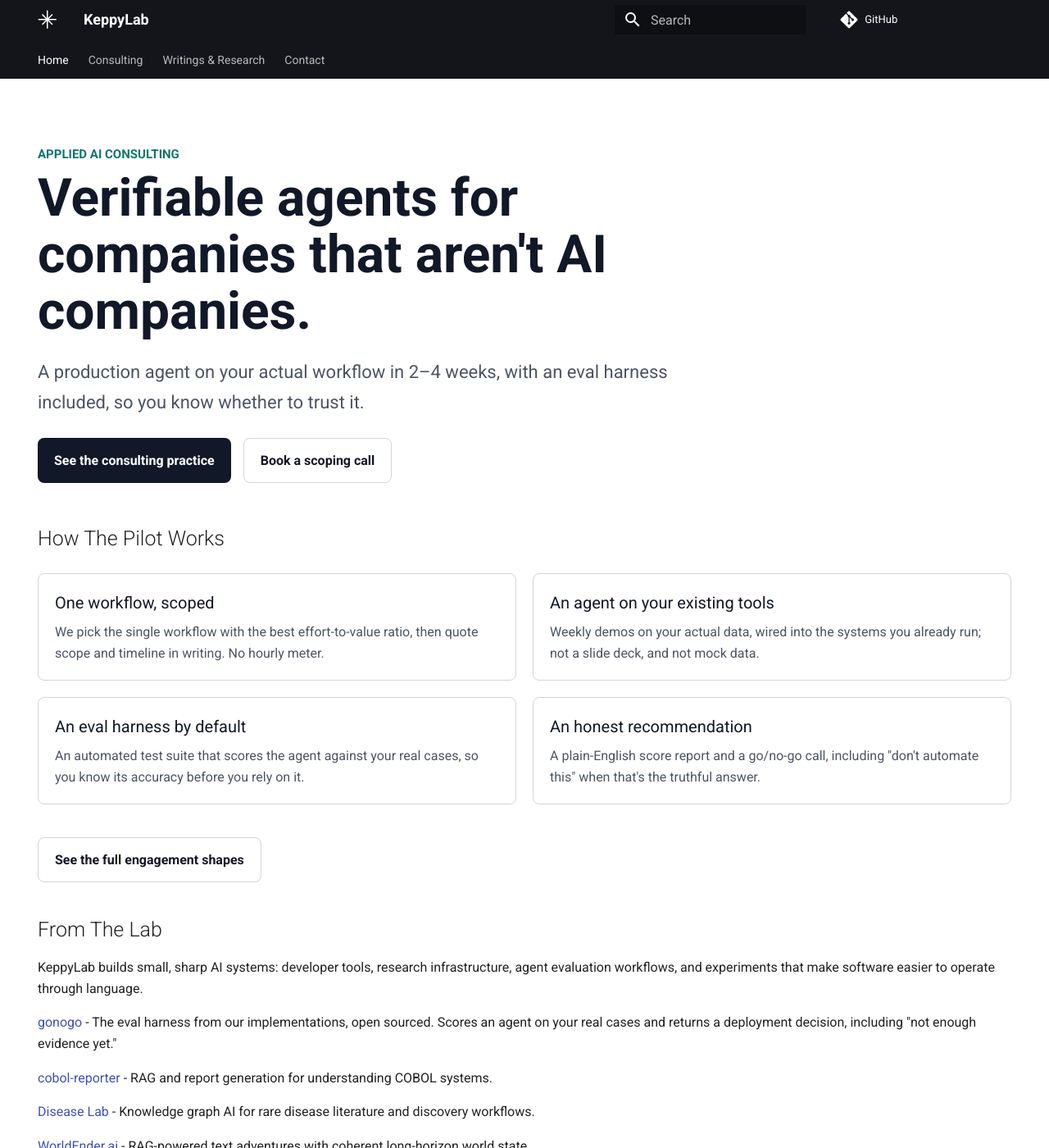
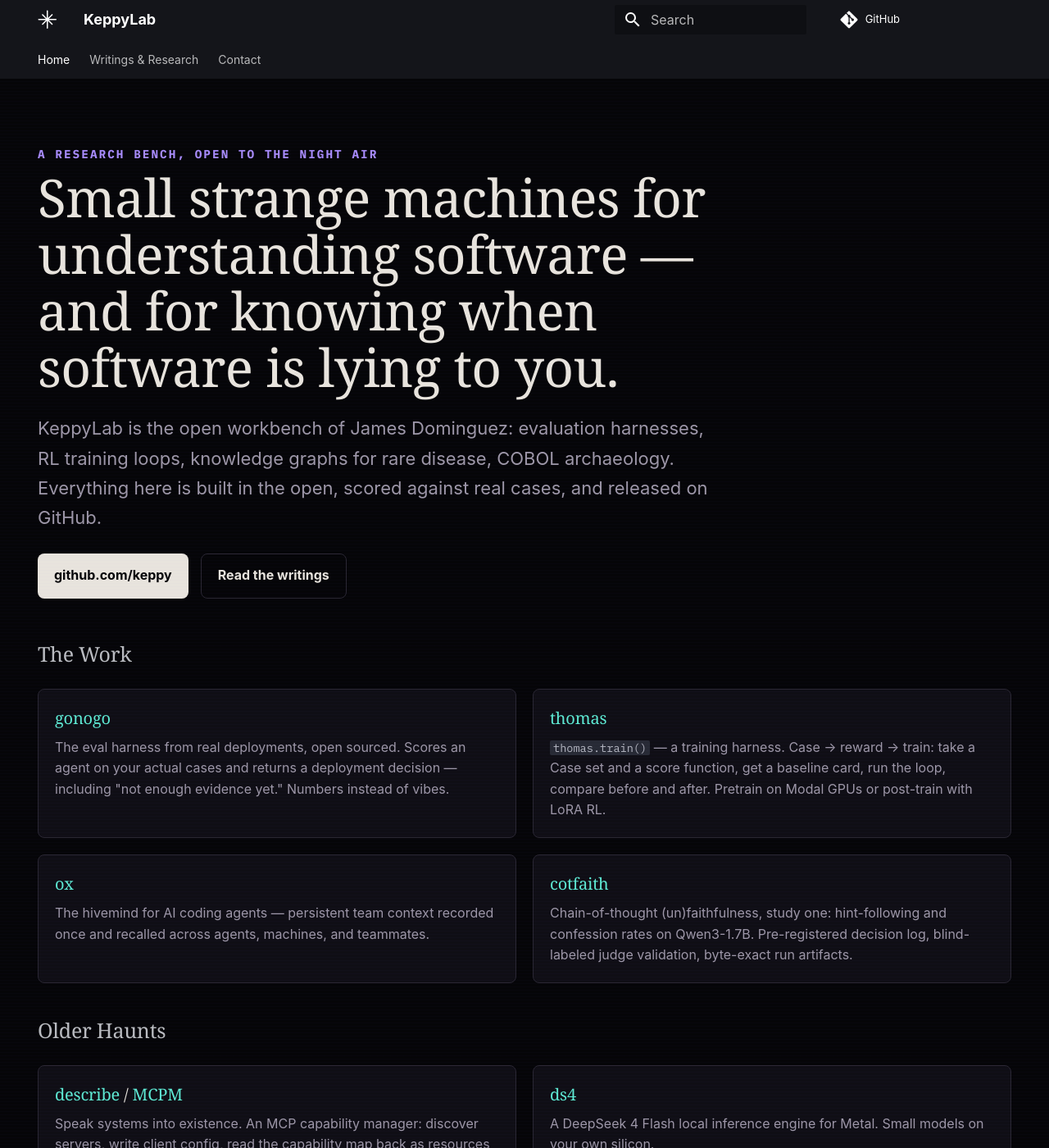
Before and after one commit to keppy/KeppyLab, an MkDocs documentation site: the page built from docs/index.md, in a window 1280 px wide and 1400 px high. Shown: the whole window at 82% size. Built offline with MkDocs 1.6.1 and Material for MkDocs 9.7.7, drawn with Linux system fonts in a browser that asks for light colours; some web fonts are replaced; comment, search, counter and statistics services are not loaded; some of the changed text lies outside the part shown.

Commit message:
Redesign the site as a work showcase, not a consulting storefront
Home page now leads with the open source projects (gonogo, thomas, ox,
cotfaith, and the older haunts). Consulting stays published but leaves
the nav. Retheme to a dark eerie palette with Instrument Serif display
type and IBM Plex Mono.

```diff
--- a/docs/index.md
+++ b/docs/index.md
@@ -8,57 +8,78 @@ hide:
 
 <section class="kl-hero kl-hero-lead">
   <div class="kl-hero-copy">
-    <p class="kl-eyebrow">Applied AI consulting</p>
-    <h1>Verifiable agents for companies that aren't AI companies.</h1>
+    <p class="kl-eyebrow">a research bench, open to the night air</p>
+    <h1>Small strange machines for understanding software — and for knowing when software is lying to you.</h1>
     <p class="kl-lede">
-      A production agent on your actual workflow in 2–4 weeks, with an eval harness included,
-      so you know whether to trust it.
+      KeppyLab is the open workbench of James Dominguez: evaluation harnesses, RL training
+      loops, knowledge graphs for rare disease, COBOL archaeology. Everything here is
+      built in the open, scored against real cases, and released on GitHub.
     </p>
     <div class="kl-actions">
-      <a class="kl-button kl-button-primary" href="consulting/">See the consulting practice</a>
-      <a class="kl-button kl-button-secondary" href="mailto:james@keppylab.com?subject=Scoping%20call%20—%20AI%20agent%20pilot">Book a scoping call</a>
+      <a class="kl-button kl-button-primary" href="https://github.com/keppy">github.com/keppy</a>
+      <a class="kl-button kl-button-secondary" href="blog/">Read the writings</a>
     </div>
   </div>
 </section>
 
-## How The Pilot Works
+## The Work
 
 <div class="kl-feature-grid">
   <article>
-    <h3>One workflow, scoped</h3>
-    <p>We pick the single workflow with the best effort-to-value ratio, then quote scope and timeline in writing. No hourly meter.</p>
+    <h3><a href="https://github.com/keppy/gonogo">gonogo</a></h3>
+    <p>The eval harness from real deployments, open sourced. Scores an agent on your actual cases and returns a deployment decision — including "not enough evidence yet." Numbers instead of vibes.</p>
   </article>
   <article>
-    <h3>An agent on your existing tools</h3>
-    <p>Weekly demos on your actual data, wired into the systems you already run; not a slide deck, and not mock data.</p>
+    <h3><a href="https://github.com/keppy/thomas">thomas</a></h3>
+    <p><code>thomas.train()</code> — a training harness. Case → reward → train: take a Case set and a score function, get a baseline card, run the loop, compare before and after. Pretrain on Modal GPUs or post-train with LoRA RL.</p>
   </article>
   <article>
-    <h3>An eval harness by default</h3>
-    <p>An automated test suite that scores the agent against your real cases, so you know its accuracy before you rely on it.</p>
+    <h3><a href="https://github.com/keppy/ox">ox</a></h3>
+    <p>The hivemind for AI coding agents — persistent team context recorded once and recalled across agents, machines, and teammates.</p>
   </article>
   <article>
-    <h3>An honest recommendation</h3>
-    <p>A plain-English score report and a go/no-go call, including "don't automate this" when that's the truthful answer.</p>
+    <h3><a href="https://github.com/keppy/cotfaith">cotfaith</a></h3>
+    <p>Chain-of-thought (un)faithfulness, study one: hint-following and confession rates on Qwen3-1.7B. Pre-registered decision log, blind-labeled judge validation, byte-exact run artifacts.</p>
   </article>
 </div>
 
-[See the full engagement shapes](consulting/){ .kl-button .kl-button-secondary }
+## Older Haunts
 
-## From The Lab
+<div class="kl-feature-grid">
+  <article>
+    <h3><a href="describe/">describe</a> / <a href="https://github.com/keppy/MCPM">MCPM</a></h3>
+    <p>Speak systems into existence. An MCP capability manager: discover servers, write client config, read the capability map back as resources and prompts.</p>
+  </article>
+  <article>
+    <h3><a href="https://github.com/keppy/ds4">ds4</a></h3>
+    <p>A DeepSeek 4 Flash local inference engine for Metal. Small models on your own silicon.</p>
+  </article>
+  <article>
+    <h3><a href="https://github.com/keppy/cobol-reporter">cobol-reporter</a></h3>
+    <p>RAG and report generation for understanding COBOL systems — sixty years of gravity, interrogated in plain English.</p>
+  </article>
+  <article>
+    <h3><a href="https://github.com/keppy/disease-lab">disease-lab</a></h3>
+    <p>Knowledge-graph AI for rare disease literature and discovery workflows, built during a rare-disease hackathon.</p>
+  </article>
+  <article>
+    <h3><a href="https://github.com/keppy/WorldEnder.ai">WorldEnder.ai</a></h3>
+    <p>RAG-powered text adventures with coherent long-horizon world state. Predict the end of the world.</p>
+  </article>
+  <article>
+    <h3><a href="https://github.com/keppy/recurse">recurse</a></h3>
+    <p>A numbered visual series that remembers itself: plan → draw → render → reflect → remember.</p>
+  </article>
+</div>
 
-KeppyLab builds small, sharp AI systems: developer tools, research infrastructure, agent evaluation workflows, and experiments that make software easier to operate through language.
+## From The Lab Notebook
 
-[gonogo](https://github.com/keppy/gonogo) - The eval harness from our implementations, open sourced. Scores an agent on your real cases and returns a deployment decision, including "not enough evidence yet."
+Recent writings on evals, fine-tuning, and shipping AI before it's ready:
 
-[cobol-reporter](https://github.com/keppy/cobol-reporter) - RAG and report generation for understanding COBOL systems.
-
-[Disease Lab](https://github.com/keppy/disease-lab) - Knowledge graph AI for rare disease literature and discovery workflows.
-
-[WorldEnder.ai](https://www.github.com/keppy/WorldEnder.ai) - RAG-powered text adventures with coherent long-horizon world state.
-
-[describe](describe/) - An MCP capability manager: discover servers, write client config, read the capability map back as resources and prompts.
-
-## Stay In The Loop
+- [Your agent eval is lying to you](blog/posts/your-agent-eval-is-lying-to-you.md)
+- [Fine-tuning Pythia](blog/posts/fine-tuning-pythia.md)
+- [The rare disease hackathon](blog/posts/rare-diseases-hackathon.md)
+- [I demoed too early](blog/posts/i-demoed-too-early.md)
 
 <div class="kl-newsletter">
   <form action="https://app.loops.so/api/newsletter-form/clw02o2mi010kgpl3nac0bbiv" method="POST">
--- a/docs/stylesheets/extra.css
+++ b/docs/stylesheets/extra.css
@@ -1,24 +1,75 @@
 :root {
-  --md-primary-fg-color: #111827;
-  --md-primary-fg-color--light: #374151;
-  --md-primary-fg-color--dark: #030712;
-  --md-accent-fg-color: #0f766e;
-  --kl-ink: #111827;
-  --kl-muted: #4b5563;
-  --kl-border: #d1d5db;
-  --kl-wash: #f8fafc;
-  --kl-teal: #0f766e;
-  --kl-amber: #b45309;
+  /* Weird & eerie dark theme: near-black slate, bone text, phosphor violet.
+     Ink is now the light foreground; wash is the raised dark surface. */
+  --md-primary-fg-color: #0b0b10;
+  --md-primary-fg-color--light: #16161f;
+  --md-primary-fg-color--dark: #050508;
+  --md-accent-fg-color: #a78bfa;
+  --md-default-bg-color: #0b0b10;
+  --kl-ink: #e8e4dd;
+  --kl-muted: #9d97a8;
+  --kl-border: #2a2733;
+  --kl-wash: #131219;
+  --kl-teal: #5eead4;
+  --kl-amber: #fbbf24;
+  --kl-violet: #a78bfa;
+  --kl-void: #050508;
+}
+
+/* Instrument Serif carries display type; mono carries the machine voice. */
+.md-typeset {
+  font-feature-settings: "liga" 1;
 }
 
 .md-typeset h1,
 .md-typeset h2,
-.md-typeset h3 {
-  letter-spacing: 0;
+.md-typeset h3,
+.kl-eyebrow,
+.kl-c-offer-tag,
+.gng-verdict {
+  font-family: "Instrument Serif", "Georgia", serif;
+  font-weight: 400;
 }
 
-.md-typeset h1 {
-  font-weight: 700;
+.md-typeset code,
+.md-typeset pre,
+.md-typeset kbd {
+  font-family: "IBM Plex Mono", "SFMono-Regular", Menlo, monospace;
+}
+
+.kl-eyebrow {
+  font-family: "IBM Plex Mono", monospace;
+  font-size: 0.72rem;
+  letter-spacing: 0.14em;
+  color: var(--kl-violet);
+}
+
+body {
+  background: var(--kl-void);
+}
+
+/* A faint scanline breath over the whole page. */
+body::before {
+  content: "";
+  position: fixed;
+  inset: 0;
+  z-index: 0;
+  pointer-events: none;
+  background: repeating-linear-gradient(
+    0deg,
+    rgba(167, 139, 250, 0.025) 0px,
+    rgba(167, 139, 250, 0.025) 1px,
+    transparent 1px,
+    transparent 4px
+  );
+}
+
+.md-typeset a {
+  color: var(--kl-teal);
+}
+
+.md-typeset a:hover {
+  color: var(--kl-violet);
 }
 
 .kl-hero {
@@ -41,10 +92,10 @@
 
 .kl-eyebrow {
   margin: 0;
-  color: var(--kl-teal);
-  font-size: 0.75rem;
+  color: var(--kl-violet);
+  font-size: 0.72rem;
   font-weight: 700;
-  letter-spacing: 0;
+  letter-spacing: 0.14em;
   text-transform: uppercase;
 }
 
@@ -74,7 +125,7 @@
 
 .kl-button-primary {
   background: var(--kl-ink);
-  color: #ffffff !important;
+  color: var(--kl-void) !important;
 }
 
 .kl-button-secondary {
@@ -87,7 +138,7 @@
   padding: 1rem;
   border: 1px solid var(--kl-border);
   border-radius: 8px;
-  background: linear-gradient(135deg, #ffffff 0%, #f1f5f9 55%, #fff7ed 100%);
+  background: linear-gradient(135deg, #131219 0%, #171522 55%, #1c1428 100%);
 }
 
 .kl-product-logo {
@@ -107,7 +158,7 @@
   padding: 1rem;
   border: 1px solid var(--kl-border);
   border-radius: 8px;
-  background: rgba(255, 255, 255, 0.82);
+  background: rgba(19, 18, 25, 0.82);
 }
 
 .kl-map span {
@@ -181,8 +232,8 @@
   padding: 0.7rem 1rem;
   border: 0;
   border-radius: 8px;
-  background: var(--kl-teal);
-  color: #ffffff;
+  background: var(--kl-violet);
+  color: var(--kl-void);
   font: inherit;
   font-weight: 700;
   cursor: pointer;
@@ -487,7 +538,7 @@ body:has(.kl-hero-lead) .md-content__inner > h1:first-child {
   padding: 1.15rem;
   border: 1px solid var(--kl-border);
   border-radius: 8px;
-  background: #ffffff;
+  background: var(--kl-wash);
 }
 
 /* The Pilot is the headline offer, so it spans the row. */
@@ -654,7 +705,7 @@ body:has(.kl-hero-lead) .md-content__inner > h1:first-child {
 
 .md-typeset .kl-c-scoretable td {
   padding: 0.6rem 0.5rem 0.6rem 0;
-  border-bottom: 1px solid rgba(209, 213, 219, 0.55);
+  border-bottom: 1px solid rgba(42, 39, 51, 0.9);
   color: var(--kl-ink);
   font-size: 0.85rem;
   vertical-align: middle;
@@ -673,7 +724,7 @@ body:has(.kl-hero-lead) .md-content__inner > h1:first-child {
   margin-right: 0.5rem;
   overflow: hidden;
   border-radius: 999px;
-  background: rgba(17, 24, 39, 0.12);
+  background: rgba(232, 228, 221, 0.14);
   vertical-align: middle;
 }
 
@@ -698,18 +749,18 @@ body:has(.kl-hero-lead) .md-content__inner > h1:first-child {
 }
 
 .kl-c-flag-ok {
-  background: rgba(15, 118, 110, 0.12);
-  color: #0f766e;
+  background: rgba(94, 234, 212, 0.12);
+  color: #5eead4;
 }
 
 .kl-c-flag-warn {
-  background: rgba(180, 83, 9, 0.12);
-  color: #b45309;
+  background: rgba(251, 191, 36, 0.12);
+  color: #fbbf24;
 }
 
 .kl-c-flag-stop {
-  background: rgba(17, 24, 39, 0.1);
-  color: #374151;
+  background: rgba(232, 228, 221, 0.1);
+  color: #9d97a8;
 }
 
 .kl-c-scorecard > p {
@@ -784,7 +835,7 @@ body:has(.kl-hero-lead) .md-content__inner > h1:first-child {
   padding: 1.5rem;
   border: 1px solid var(--kl-border);
   border-radius: 8px;
-  background: linear-gradient(135deg, #ffffff 0%, #f1f5f9 55%, #fff7ed 100%);
+  background: linear-gradient(135deg, #131219 0%, #171522 55%, #1c1428 100%);
 }
 
 .md-typeset .kl-c-cta h2 {
@@ -860,14 +911,14 @@ body:has(.kl-hero-lead) .md-content__inner > h1:first-child {
   padding: 1.25rem;
   border: 1px solid var(--gng-border);
   border-radius: 8px;
-  background: #fff;
+  background: var(--kl-wash);
   color: var(--gng-ink);
 }
-.gng[data-verdict="automate"] { --gng-accent: #0f766e; }
-.gng[data-verdict="automate-with-review"] { --gng-accent: #0f766e; }
-.gng[data-verdict="assist-only"] { --gng-accent: #b45309; }
-.gng[data-verdict="do-not-automate"] { --gng-accent: #9f1239; }
-.gng[data-verdict="insufficient-evidence"] { --gng-accent: #4b5563; }
+.gng[data-verdict="automate"] { --gng-accent: #5eead4; }
+.gng[data-verdict="automate-with-review"] { --gng-accent: #5eead4; }
+.gng[data-verdict="assist-only"] { --gng-accent: #fbbf24; }
+.gng[data-verdict="do-not-automate"] { --gng-accent: #fb7185; }
+.gng[data-verdict="insufficient-evidence"] { --gng-accent: #9d97a8; }
 .gng-head { padding-left: .75rem; border-left: 3px solid var(--gng-accent); }
 .gng-task { margin: 0; color: var(--gng-muted); font-size: .72rem; font-weight: 700;
   letter-spacing: .04em; text-transform: uppercase; }
@@ -902,7 +953,7 @@ body:has(.kl-hero-lead) .md-content__inner > h1:first-child {
 .gng-ok { color: var(--gng-ok); }
 .gng-under { color: var(--gng-under); }
 .gng-bar { display: inline-block; width: 2.75rem; height: .35rem; margin-right: .45rem;
-  overflow: hidden; border-radius: 999px; background: rgba(17,24,39,.12);
+  overflow: hidden; border-radius: 999px; background: rgba(232,228,221,.14);
   vertical-align: middle; }
 .gng-bar i { display: block; width: var(--pct, 0%); height: 100%; background: var(--gng-accent); }
 .gng-caveats { margin: 1.25rem 0 0; }
--- a/mkdocs.yml
+++ b/mkdocs.yml
@@ -1,27 +1,32 @@
 site_name: KeppyLab
 site_url: https://www.keppylab.com
-site_description: KeppyLab builds AI-native tools for composing, operating, and understanding software systems.
+site_description: KeppyLab is the research bench of James Dominguez — open source evals, RL training harnesses, and small strange machines for understanding software systems.
 theme:
   name: material
   icon:
     logo: octicons/north-star-24
   favicon: assets/KeppyLab.png
   palette:
+    scheme: slate
     primary: black
-    accent: teal
+    accent: deep-purple
+  font:
+    text: Instrument Serif
+    code: IBM Plex Mono
   features:
     - navigation.tabs
     - content.code.copy
   custom_dir: overrides
 nav:
   - Home: "index.md"
-  - Consulting: "consulting.md"
   - "Writings & Research":
     - "blog/index.md"
   - Contact: "contact.md"
-# describe stays published and linked from the home page, but is no longer a
-# top-level tab now that consulting leads the site. live-resume is a hidden page.
+# The lab leads with the work. consulting stays published (the one-pager and
+# old links point at /consulting/) but is no longer offered in the nav.
+# describe and live-resume are hidden pages.
 not_in_nav: |
+  consulting.md
   describe.md
   live-resume/index.md
 plugins:
```
Also changed, not shown: other parts of docs/index.md (+1 -1 lines).
